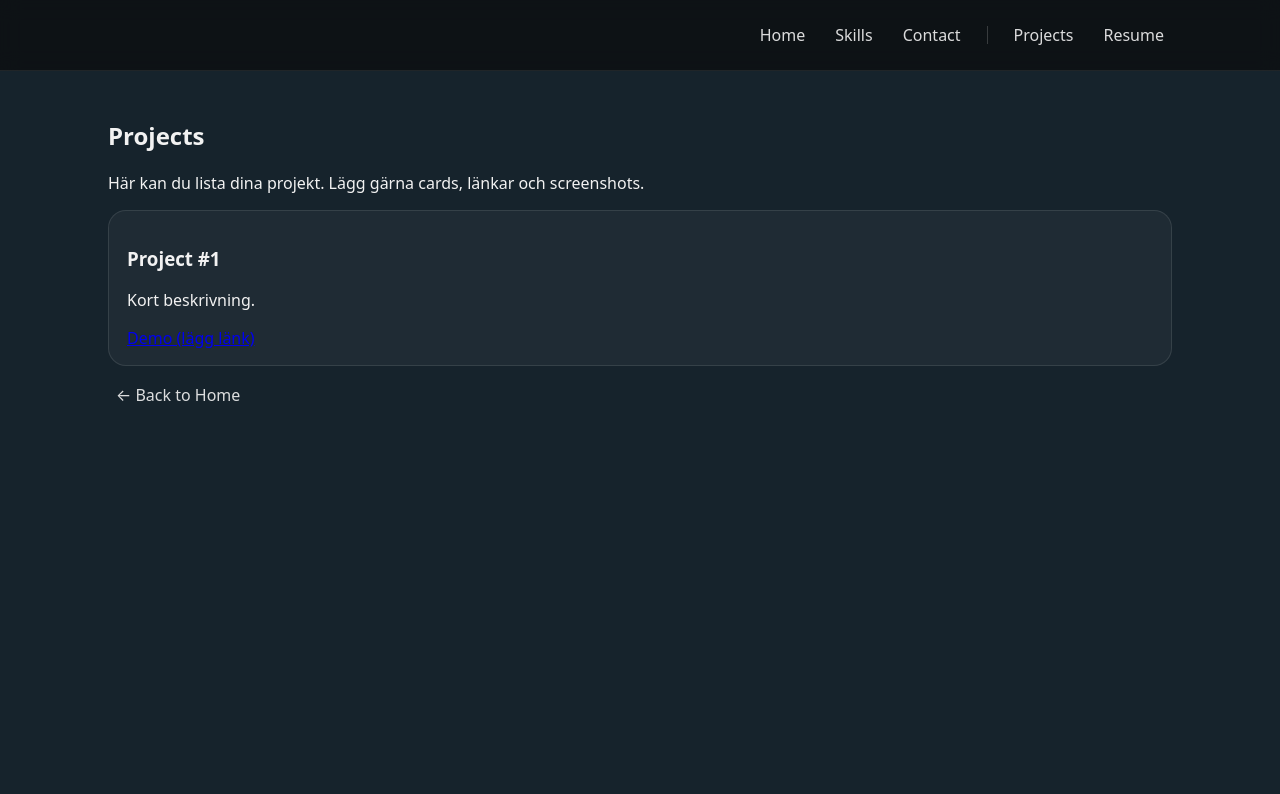
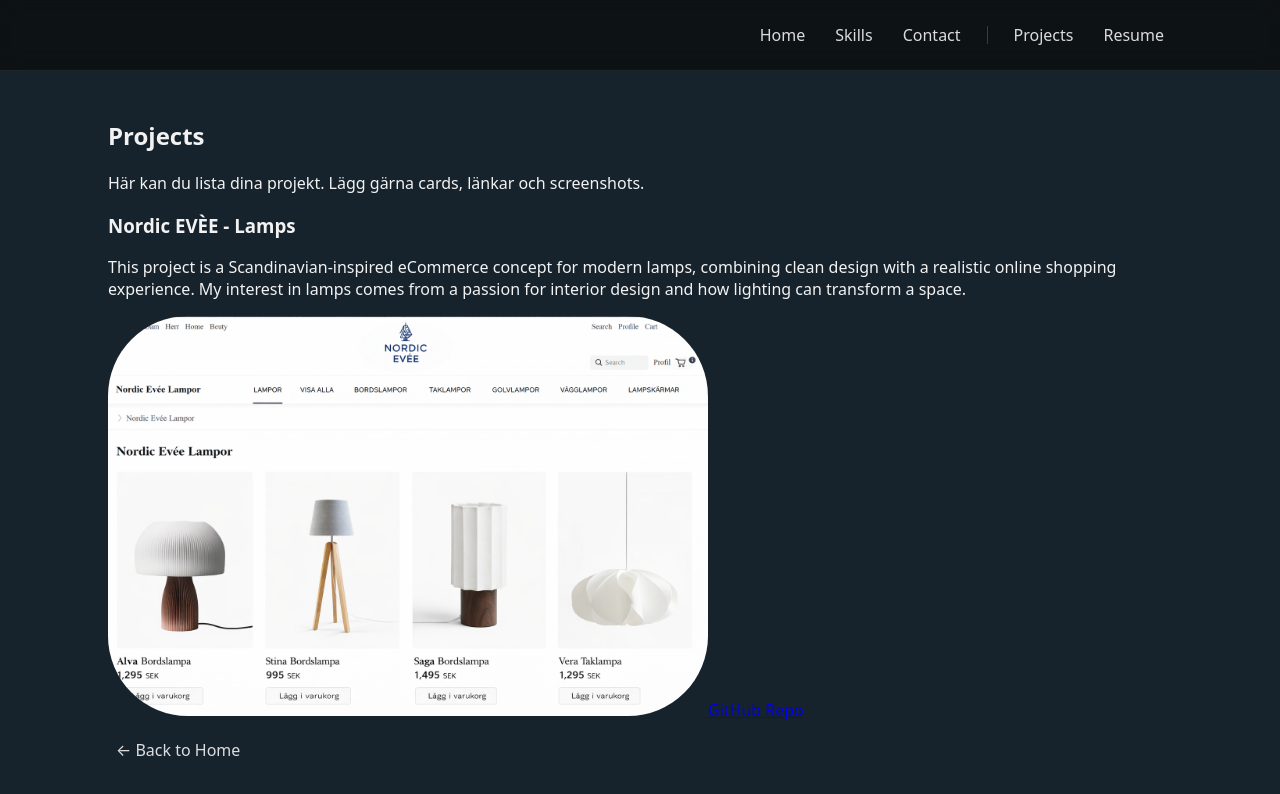
Before and after one commit to Taif-Helly/taif-portfolio, a React (Vite) app: page /projects in a window 1280 px wide. Shown: the top 794 px of the page. Built offline with nearby package versions, Linux system fonts and the light colour scheme.

Commit message:
changed in the css and pages/projects, added lamp project

```diff
--- a/src/App.css
+++ b/src/App.css
@@ -213,12 +213,50 @@ textarea { min-height: 140px; resize: vertical; }
   padding: 28px 18px 40px;
 }
 
-.card {
+.card-1 {
   margin-top: 14px;
   border: 1px solid rgba(255, 255, 255, 0.1);
   background: rgba(255, 255, 255, 0.04);
   border-radius: 18px;
   padding: 16px 18px;
+}
+.card-2 {
+  margin-top: 14px;
+  border: 1px solid rgba(255, 255, 255, 0.1);
+  background: rgba(255, 255, 255, 0.04);
+  border-radius: 18px;
+  padding: 16px 18px;
+}
+/*lightbox*/
+.project-img {
+  width: 100%;
+  max-width: 600px;
+  cursor: pointer;
+  border-radius: 80px;
+  transition: transform 0.2s ease;
+}
+
+.project-img:hover {
+  transform: scale(1.13);
+}
+
+.lightbox {
+  position: fixed;
+  top: 0;
+  left: 0;
+  width: 100%;
+  height: 100%;
+  background: rgba(0,0,0,0.85);
+  display: flex;
+  justify-content: center;
+  align-items: center;
+  z-index: 1000;
+}
+
+.lightbox-img {
+  max-width: 90%;
+  max-height: 90%;
+  border-radius: 10px;
 }
 
 .pdf-wrap {
--- a/src/pages/Projects.jsx
+++ b/src/pages/Projects.jsx
@@ -1,7 +1,11 @@
 import { Link } from "react-router-dom";
 import { motion } from "framer-motion";
+import { useState } from "react";
+import firstImg from "../assets/ProjectsPictures/first.png";
 
 export default function Projects() {
+  const [selectedImg, setSelectedImg] = useState(null);
+
   return (
     <motion.main
       className="page"
@@ -13,12 +17,41 @@ export default function Projects() {
       <p>Här kan du lista dina projekt. Lägg gärna cards, länkar och screenshots.</p>
 
       <div className="card">
-        <h3>Project #1</h3>
-        <p>Kort beskrivning.</p>
-        <a href="#" onClick={(e) => e.preventDefault()}>
-          Demo (lägg länk)
+        <h3>Nordic EVÈE - Lamps</h3>
+
+        <p>
+          This project is a Scandinavian-inspired eCommerce concept for modern lamps,
+          combining clean design with a realistic online shopping experience.
+          My interest in lamps comes from a passion for interior design and how lighting
+          can transform a space.
+        </p>
+
+        <img
+          src={firstImg}
+          alt="Nordic EVEE project"
+          className="project-img"
+          onClick={() => setSelectedImg(firstImg)}
+        />
+
+        <a
+          href="https://github.com/Taif-Helly/lampor-hemsida-NordicEvee"
+          target="_blank"
+          rel="noopener noreferrer"
+        >
+          GitHub Repo
         </a>
       </div>
+
+      {selectedImg && (
+        <div className="lightbox" onClick={() => setSelectedImg(null)}>
+          <img
+            src={selectedImg}
+            alt="Project enlarged"
+            className="lightbox-img"
+            onClick={(e) => e.stopPropagation()}
+          />
+        </div>
+      )}
 
       <p style={{ marginTop: 18 }}>
         <Link className="nav-link" to="/">
```
Also changed, not shown: src/assets/ProjectsPictures/first.png (added).
